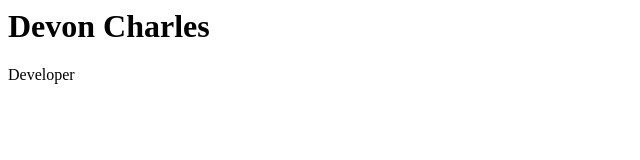
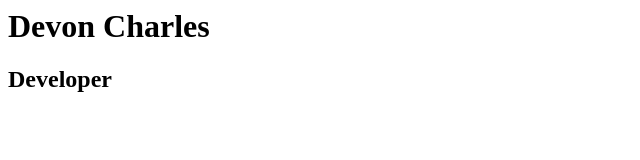
Before and after one commit to Devoncharles22/practice02, a plain HTML site: page index.html in a window 1280 px wide. Shown: the whole page, without its empty margins (0-640 px from the left). Drawn offline with Linux system fonts and the light colour scheme.

Commit message:
h2 Correction 2

```diff
--- a/index.html
+++ b/index.html
@@ -1,2 +1,2 @@
 <h1>Devon Charles</h1>
-<h>Developer</h2>
+<h2>Developer</h2>
```
